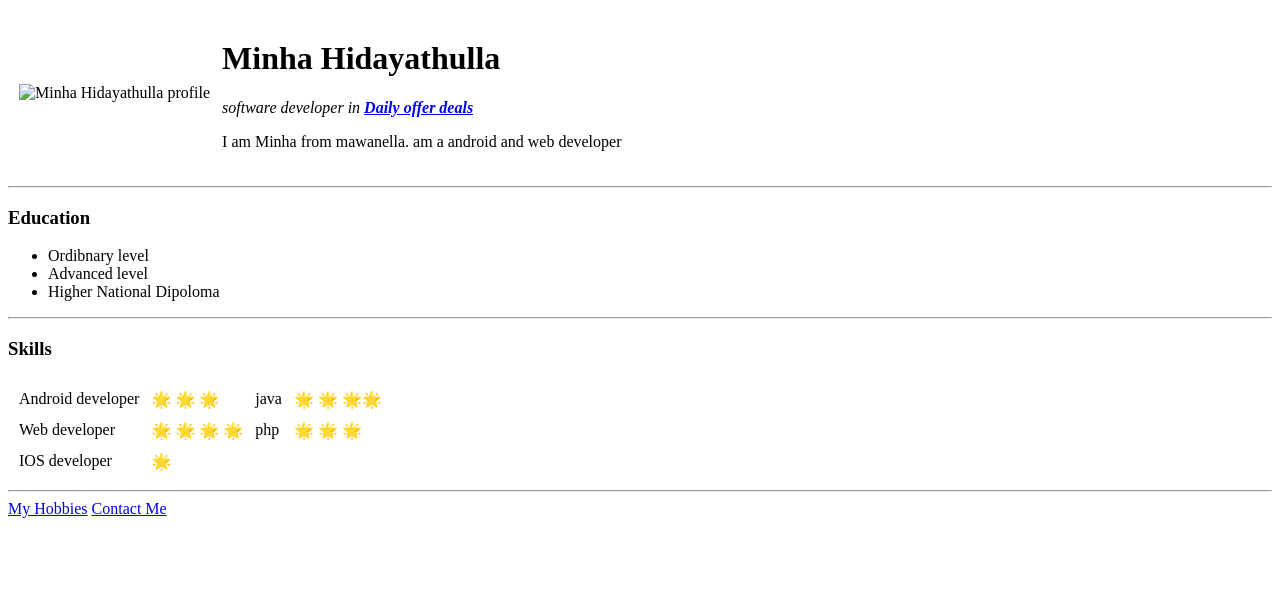
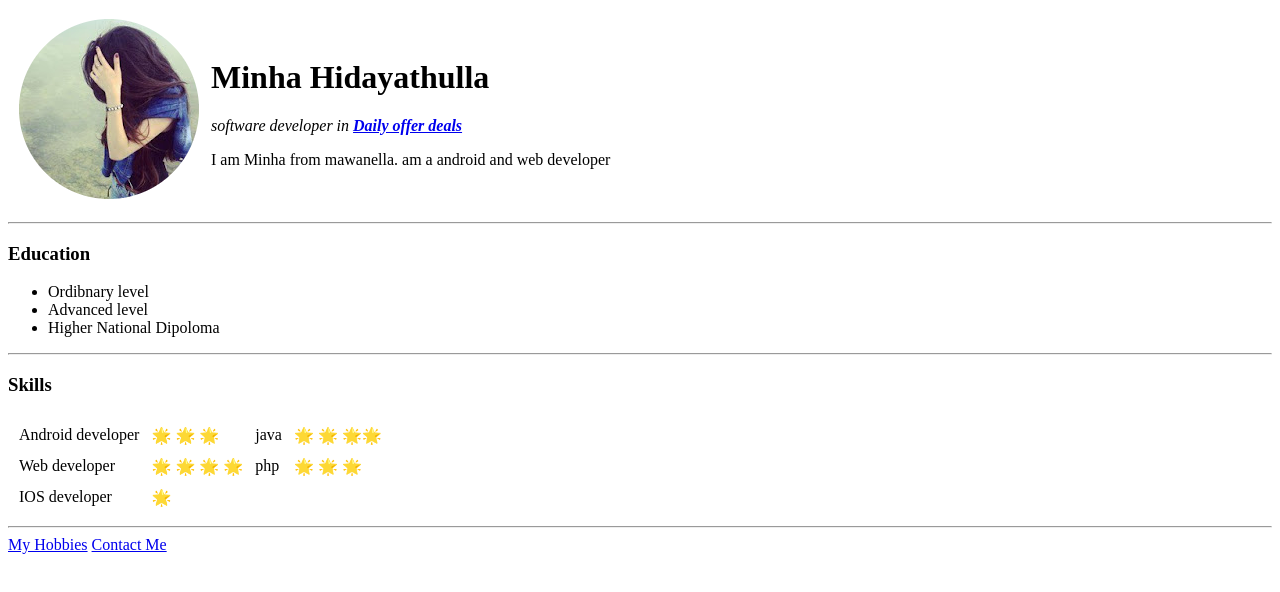
Before and after one commit to MinhaHidayathulla/CV, a plain HTML site: page index.html in a window 1280 px wide. Drawn offline with Linux system fonts and the light colour scheme.

Commit message:
image file bug

```diff
--- a/index.html
+++ b/index.html
@@ -7,7 +7,7 @@
   <body>
     <table cellspacing="10">
       <tr>
-        <td> <img src="images/dp_circle.png" alt="Minha Hidayathulla profile"></td>
+        <td> <img src="dp.png" alt="Minha Hidayathulla profile"></td>
         <td>
           <h1>Minha Hidayathulla</h1>
           <p><em>software developer in <strong>
```
